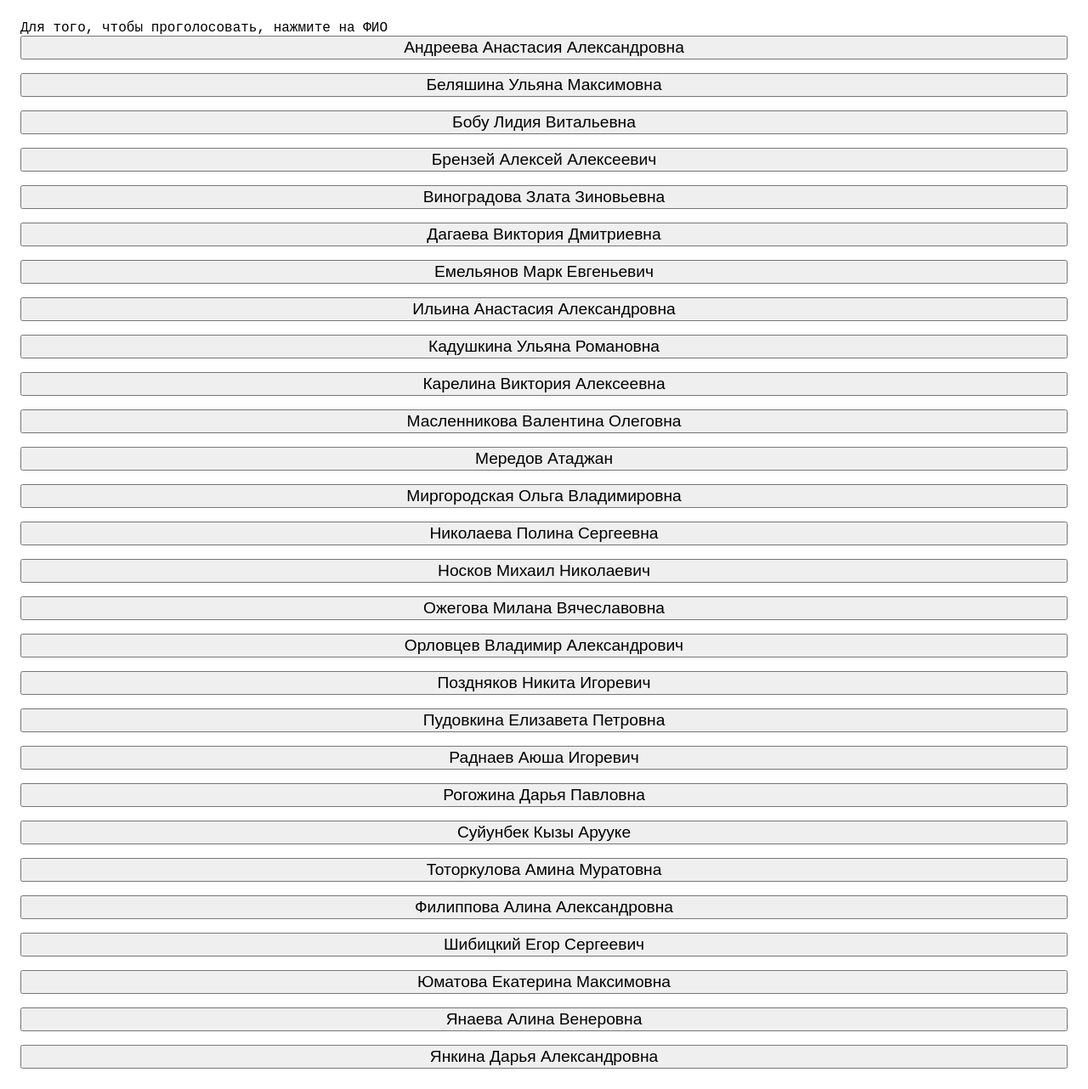
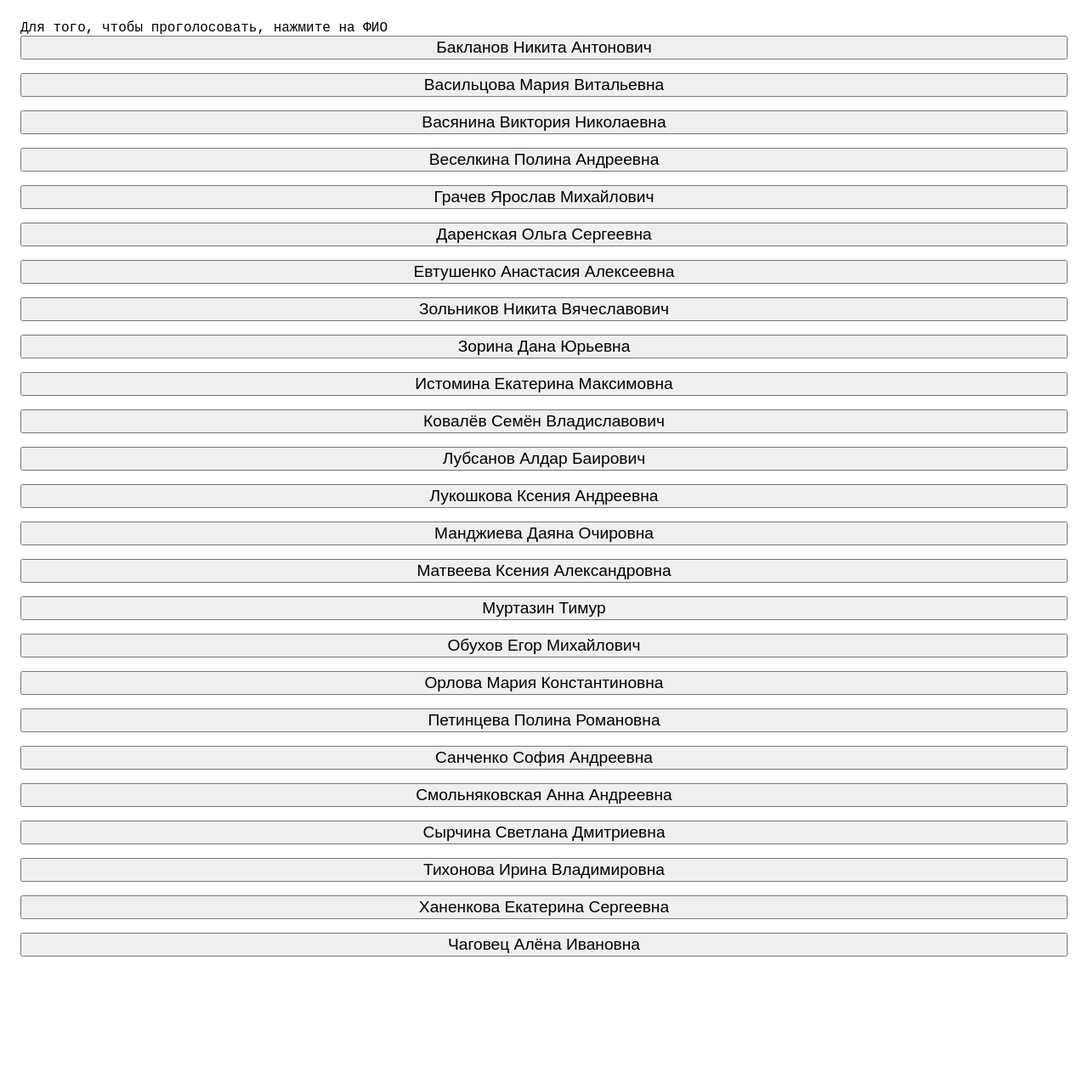
Before and after one commit to kmvpvl/vote, a React (Create React App) app: page / in a window 1280 px wide. Shown: the whole page at 85% size. After the commit the page ends 1150 px from the top, so only its background shows below. Built offline with nearby package versions, Linux system fonts and the light colour scheme; a web font is replaced by a local one.

Commit message:
БЭК-25-6

```diff
--- a/src/index.tsx
+++ b/src/index.tsx
@@ -4,34 +4,31 @@ import "./index.css";
 import WebApp from "./WebApp";
 
 const list: string[] = [
-  "Андреева Анастасия Александровна",
-  "Беляшина Ульяна Максимовна",
-  "Бобу Лидия Витальевна",
-  "Брензей Алексей Алексеевич",
-  "Виноградова Злата Зиновьевна",
-  "Дагаева Виктория Дмитриевна",
-  "Емельянов Марк Евгеньевич",
-  "Ильина Анастасия Александровна",
-  "Кадушкина Ульяна Романовна",
-  "Карелина Виктория Алексеевна",
-  "Масленникова Валентина Олеговна",
-  "Мередов Атаджан",
-  "Миргородская Ольга Владимировна",
-  "Николаева Полина Сергеевна",
-  "Носков Михаил Николаевич",
-  "Ожегова Милана Вячеславовна",
-  "Орловцев Владимир Александрович",
-  "Поздняков Никита Игоревич",
-  "Пудовкина Елизавета Петровна",
-  "Раднаев Аюша Игоревич",
-  "Рогожина Дарья Павловна",
-  "Суйунбек Кызы Арууке",
-  "Тоторкулова Амина Муратовна",
-  "Филиппова Алина Александровна",
-  "Шибицкий Егор Сергеевич",
-  "Юматова Екатерина Максимовна",
-  "Янаева Алина Венеровна",
-  "Янкина Дарья Александровна"
+  "Бакланов Никита Антонович",
+  "Васильцова Мария Витальевна",
+  "Васянина Виктория Николаевна",
+  "Веселкина Полина Андреевна",
+  "Грачев Ярослав Михайлович",
+  "Даренская Ольга Сергеевна",
+  "Евтушенко Анастасия Алексеевна",
+  "Зольников Никита Вячеславович",
+  "Зорина Дана Юрьевна",
+  "Истомина Екатерина Максимовна",
+  "Ковалёв Семён Владиславович",
+  "Лубсанов Алдар Баирович",
+  "Лукошкова Ксения Андреевна",
+  "Манджиева Даяна Очировна",
+  "Матвеева Ксения Александровна",
+  "Муртазин Тимур",
+  "Обухов Егор Михайлович",
+  "Орлова Мария Константиновна",
+  "Петинцева Полина Романовна",
+  "Санченко София Андреевна",
+  "Смольняковская Анна Андреевна",
+  "Сырчина Светлана Дмитриевна",
+  "Тихонова Ирина Владимировна",
+  "Ханенкова Екатерина Сергеевна",
+  "Чаговец Алёна Ивановна"
 ]
 
 const root = ReactDOM.createRoot(
```
